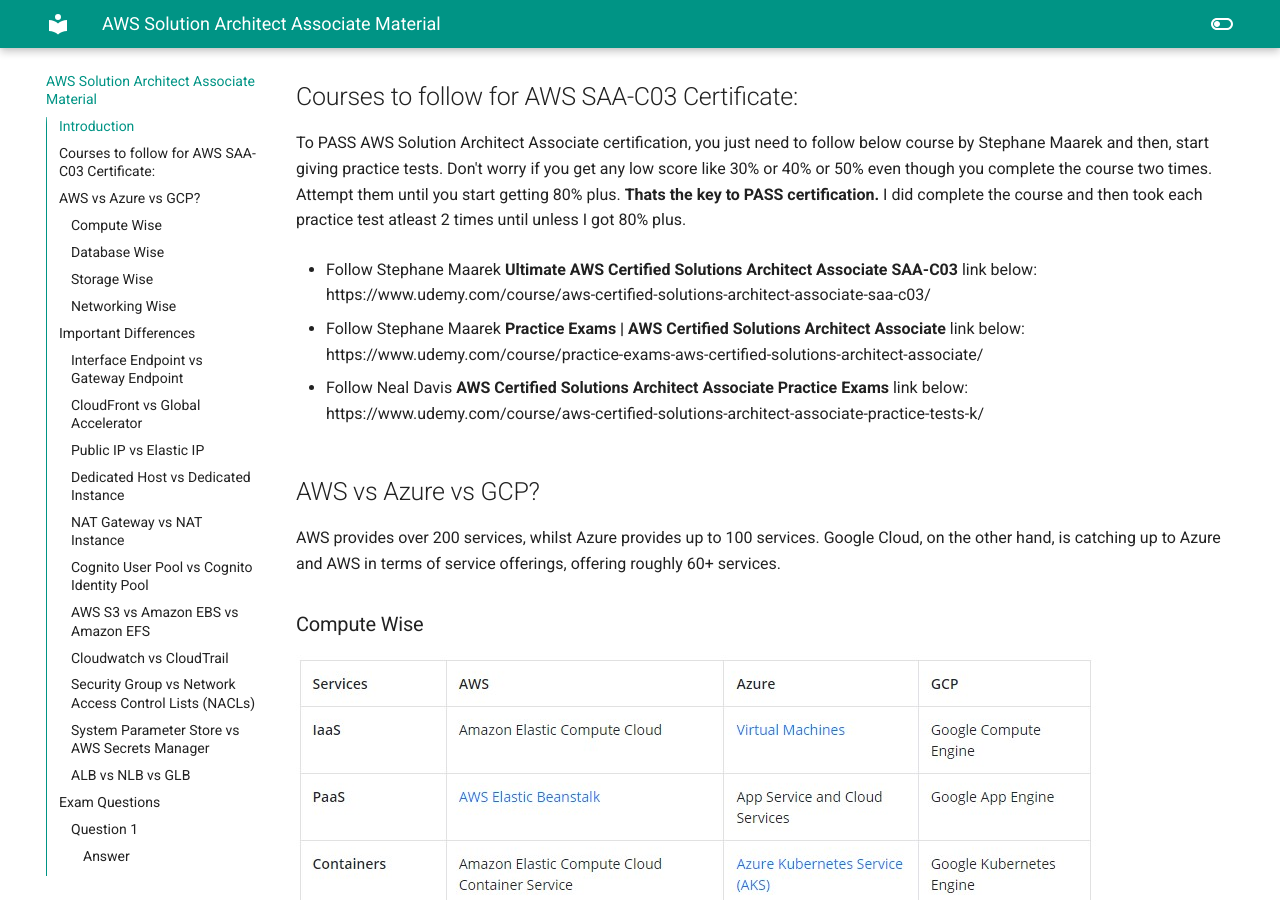
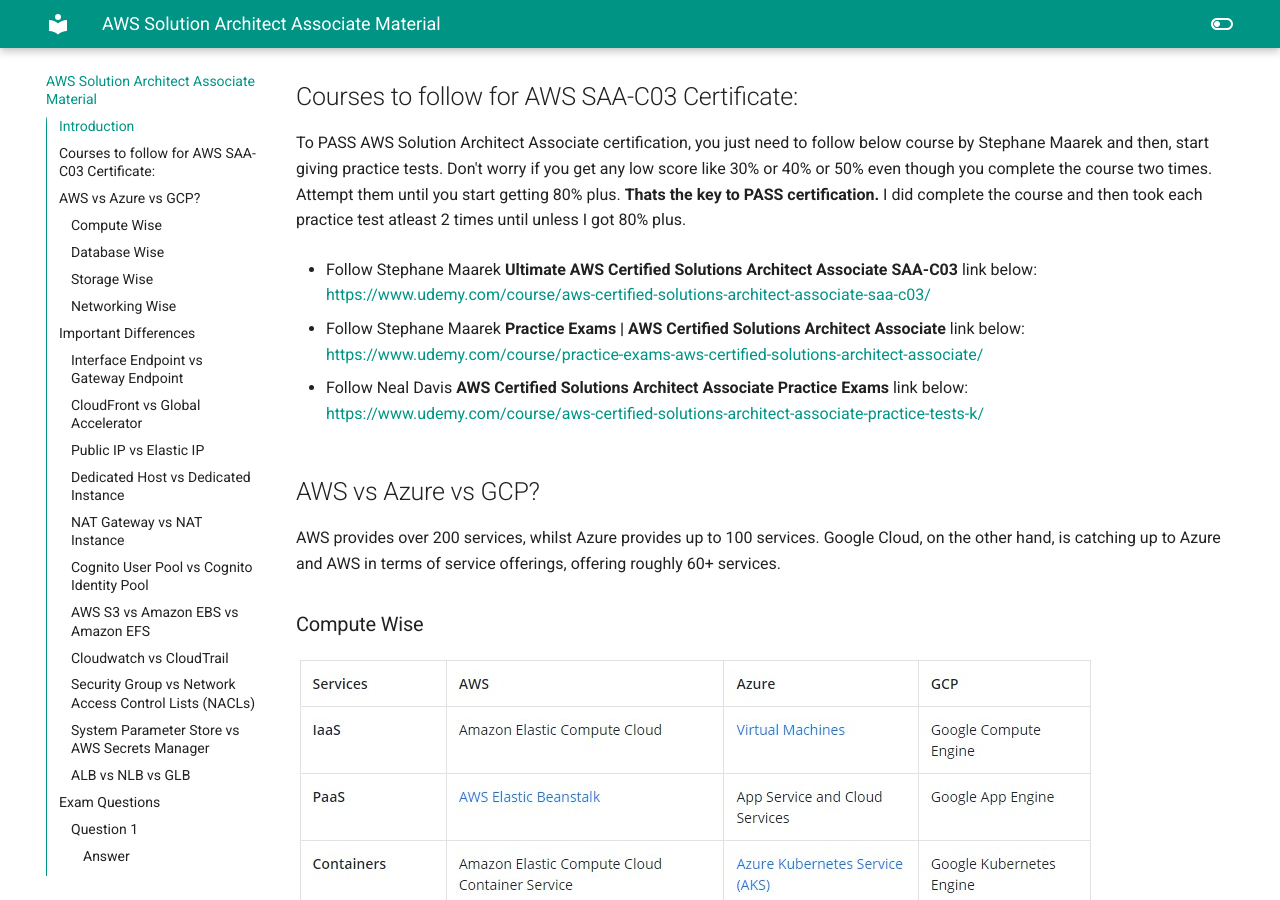
Before and after one commit to abhishekkpandey1/mkdocs-exam, an MkDocs documentation site: the page built from docs/index.md, in a window 1280 px wide and 900 px high, scrolled down 316 px. Built offline with MkDocs 1.6.1 and Material for MkDocs 9.7.7, drawn with Linux system fonts in a browser that asks for light colours; emoji names are drawn with the system emoji font.

Commit message:
Adding hyperlinks for udemy courses

```diff
--- a/docs/index.md
+++ b/docs/index.md
@@ -11,13 +11,13 @@
 I did complete the course and then took each practice test atleast 2 times until unless I got 80% plus.
 
 - Follow Stephane Maarek **Ultimate AWS Certified Solutions Architect Associate SAA-C03** link below:
-  https://www.udemy.com/course/aws-certified-solutions-architect-associate-saa-c03/
+  <https://www.udemy.com/course/aws-certified-solutions-architect-associate-saa-c03/>
 
 - Follow Stephane Maarek **Practice Exams | AWS Certified Solutions Architect Associate** link below:
-  https://www.udemy.com/course/practice-exams-aws-certified-solutions-architect-associate/
+  <https://www.udemy.com/course/practice-exams-aws-certified-solutions-architect-associate/>
 
 - Follow Neal Davis **AWS Certified Solutions Architect Associate Practice Exams** link below:
-  https://www.udemy.com/course/aws-certified-solutions-architect-associate-practice-tests-k/
+  <https://www.udemy.com/course/aws-certified-solutions-architect-associate-practice-tests-k/>
 
 ## AWS vs Azure vs GCP?
 
```
